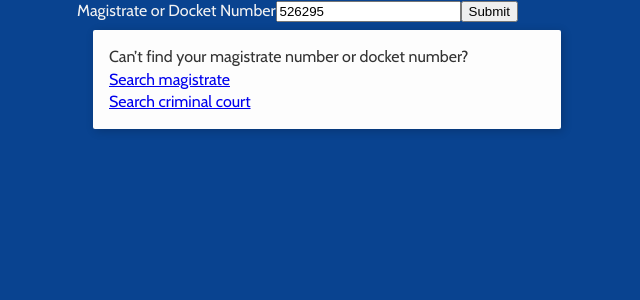
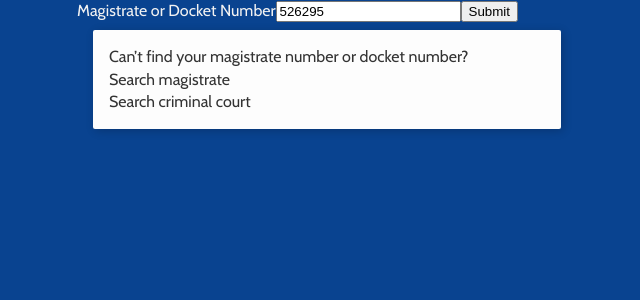
Before and after one commit to nolastan/pretrial, a React (Create React App) app: page / in a window 1280 px wide. Shown: the top 300 px of the page, without its empty margins (313-953 px from the left). Built offline with nearby package versions, Linux system fonts and the light colour scheme.

Commit message:
Search with routing (but no history)

```diff
--- a/package.json
+++ b/package.json
@@ -6,6 +6,7 @@
     "ordinal": "^1.0.2",
     "react": "^15.6.1",
     "react-dom": "^15.6.1",
+    "react-router-dom": "^4.2.2",
     "react-scripts": "1.0.11",
     "styled-components": "^2.1.2"
   },
--- a/src/App.js
+++ b/src/App.js
@@ -1,13 +1,16 @@
 import React, { Component } from 'react';
 import Search from './Search'
+import Docket from './Docket'
+import { HashRouter, Route, Switch } from 'react-router-dom'
 
 class App extends Component {
 
   render() {
     return (
-      <div>
-        <Search />
-      </div>
+      <Switch>
+        <Route exact path='/' component={Search}/>
+        <Route path='/docket/:number' component={Docket}/>
+      </Switch>
     )
   }
 }
--- a/src/Docket.js
+++ b/src/Docket.js
@@ -20,15 +20,15 @@ class Docket extends Component {
   }
 
   componentDidMount() {
-    if(!this.props.number) { return null }
-    fetch(`http://localhost:3001/api/dockets/d${this.props.number}`)
+    if(!this.props.match.params.number) { return null }
+    fetch(`http://localhost:3001/api/dockets/d${this.props.match.params.number}`)
     // fetch(`http://homewardnola.herokuapp.com/api/dockets/d${docketNumber}`)
       .then(res => res.json())
       .then(record => this.setState({loading: false, record: record}));
   }
 
   render() {
-    if(!this.props.number) {
+    if(!this.props.match.params.number) {
       return (<div>Type something…</div>)
     }
 
--- a/src/Search.js
+++ b/src/Search.js
@@ -1,6 +1,7 @@
 import React, { Component } from 'react';
 import Docket from './Docket'
 import Card from './cards/Card'
+import {Redirect} from 'react-router-dom'
 
 class Search extends Component {
 
@@ -25,7 +26,7 @@ class Search extends Component {
 
   render() {
     if(this.state.show_docket) {
-      return <Docket number={this.state.docket_number} />
+      return <Redirect to={"/docket/"+ this.state.docket_number} />
     } else {
       return (
         <form onSubmit={this.handleSubmit}>
@@ -37,8 +38,8 @@ class Search extends Component {
 
           <Card>
             <p>Can’t find your magistrate number or docket number?</p>
-            <p><a href="#">Search magistrate</a></p>
-            <p><a href="#">Search criminal court</a></p>
+            <p>Search magistrate</p>
+            <p>Search criminal court</p>
           </Card>
         </form>
       )
--- a/src/index.js
+++ b/src/index.js
@@ -3,6 +3,12 @@ import ReactDOM from 'react-dom';
 import './index.css';
 import App from './App';
 import registerServiceWorker from './registerServiceWorker';
+import { HashRouter } from 'react-router-dom'
 
-ReactDOM.render(<App />, document.getElementById('root'));
+ReactDOM.render((
+  <HashRouter>
+    <App />
+  </HashRouter>
+), document.getElementById('root'))
+
 registerServiceWorker();
```
